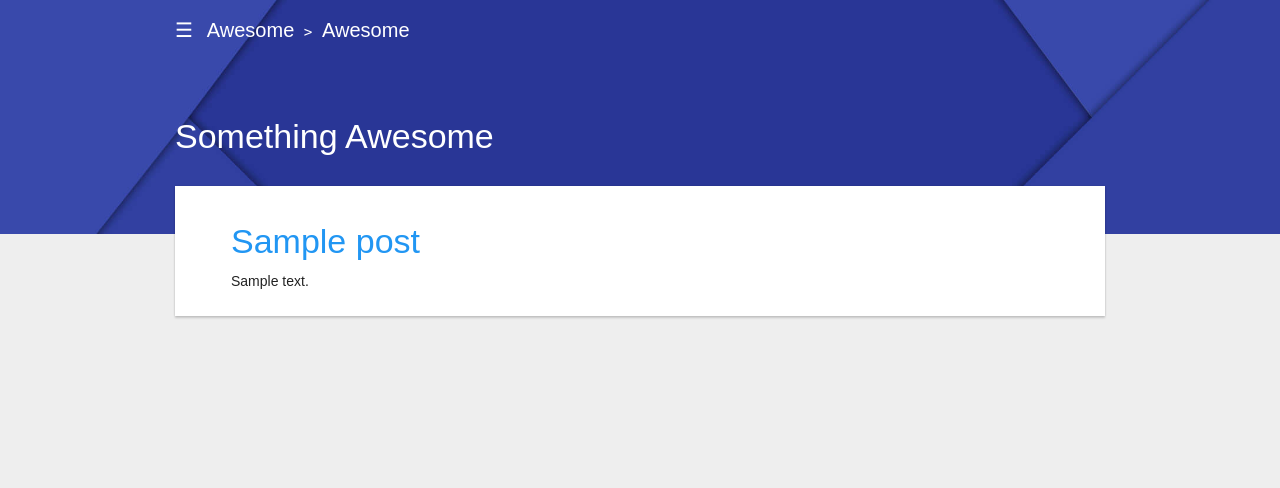
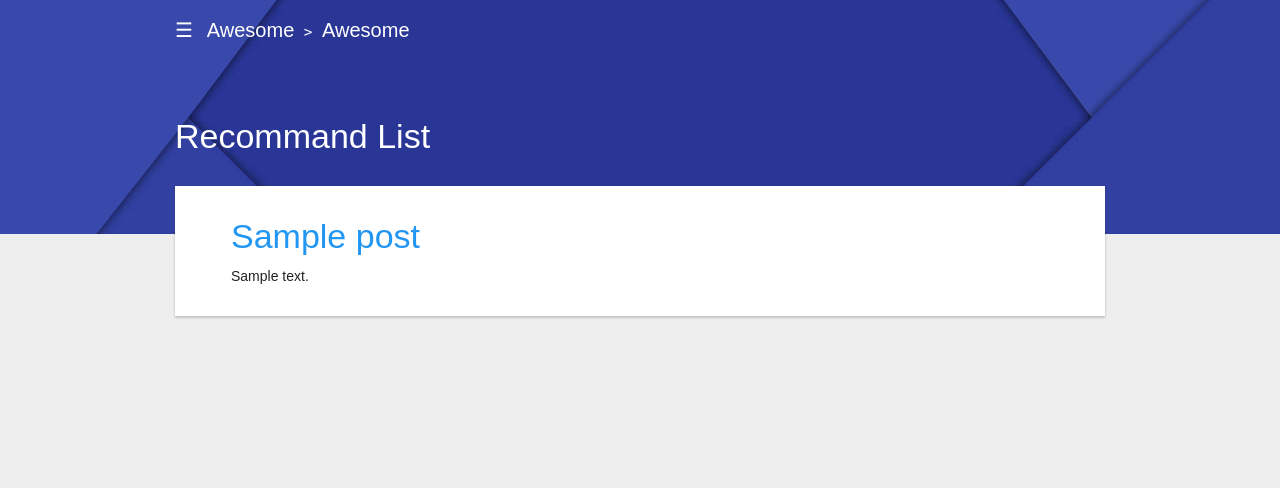
Before and after one commit to BearKidsTeam/Awesome, a Django app: template awesome/templates/awesome/thread_list.html in a window 1280 px wide. Shown: the top 488 px of the page. Run offline with Django 3.2, Linux system fonts and the light colour scheme; the template is opened without the code that fills it: values that come from a table or form of the project are taken from there, others are empty; tables that the repository leaves empty hold one stand-in row (values such as "Sample post").

Commit message:
Preview text fix and navigation

```diff
--- a/awesome/models.py
+++ b/awesome/models.py
@@ -25,8 +25,5 @@
 	def plainText(self):
 		return ''.join(BeautifulSoup(self.html()).findAll(text=True))
 
-	def previewText(self):
-		return ''.join(BeautifulSoup(self.html()).findAll(text=True))[0:100]
-
 	def __str__(self):
 		return self.title
--- a/awesome/static/css/style.css
+++ b/awesome/static/css/style.css
@@ -181,7 +181,7 @@
 }
 
 .mui-panel {
-	padding: 15px 56px;
+	padding: 20px 56px;
 }
 
 .mui-appbar .mui--text-title, #sidedrawer-brand > a {
@@ -224,6 +224,10 @@
 	background-color: transparent;
 }
 
+.mui-panel h1 {
+	margin-top: 10px;
+}
+
 ol, ul {
 	margin-bottom: 0;
 	line-height: 1.2;
--- a/awesome/templates/awesome/base.html
+++ b/awesome/templates/awesome/base.html
@@ -5,7 +5,7 @@
     <meta charset="utf-8">
     <meta http-equiv="X-UA-Compatible" content="IE=edge">
     <meta name="viewport" content="width=device-width, initial-scale=1">
-	<title>Awesome</title>
+	<title>{% block title %}{% endblock %}</title>
 	<link rel="stylesheet" href="{% static 'css/mui.min.css' %}">
 	<link rel="stylesheet" href="{% static 'css/style.css' %}">
 	<script src="{% static 'js/mui.min.js' %}"></script>
@@ -20,23 +20,13 @@
       <div class="mui-divider"></div>
       <ul>
         <li>
-          <strong>Category 1</strong>
-          <ul>
-            <li><a href="#">Item 1</a></li>
-            <li><a href="#">Item 2</a></li>
-            <li><a href="#">Item 3</a></li>
-          </ul>
+          <strong><a class="no-deciration" href="{% url 'thread_list' %}">Recommand List</a></strong>
         </li>
         <li>
-          <strong>Category 2</strong>
-          <ul>
-            <li><a href="#">Item 1</a></li>
-            <li><a href="#">Item 2</a></li>
-            <li><a href="#">Item 3</a></li>
-          </ul>
+          <strong>Explorer</strong>
         </li>
         <li>
-          <strong>Category 3</strong>
+          <strong>Category</strong>
           <ul>
             <li><a href="#">Item 1</a></li>
             <li><a href="#">Item 2</a></li>
@@ -50,8 +40,8 @@
         <div class="mui-container">
           <a class="sidedrawer-toggle mui--visible-xs-inline-block mui--visible-sm-inline-block js-show-sidedrawer">☰</a>
           <a class="sidedrawer-toggle mui--hidden-xs mui--hidden-sm js-hide-sidedrawer">☰</a>
-          <a class="mui--text-title mui--text-light">Awesome</a> <span class="mui--text-title">﹥</span>
-		  <a class="mui--text-title mui--text-light">Awesome</a>
+          <a href="{% url 'thread_list' %}" class="mui--text-title mui--text-light">Awesome</a> <span class="mui--text-title">﹥</span>
+          <a class="mui--text-title mui--text-light">{{ page.subnav|default:"Awesome" }}</a>
         </div>
       </div>
     </header>
--- a/awesome/templates/awesome/thread_list.html
+++ b/awesome/templates/awesome/thread_list.html
@@ -1,9 +1,13 @@
 {% extends 'awesome/base.html' %}
+
+{% block title %}
+	Recommand List
+{% endblock %}
 
 {% block content %}
 	<div class="content-header" >
 		<div class="mui-container">
-			<h1 class="content-header-title">Something Awesome</h1>
+			<h1 class="content-header-title">Recommand List</h1>
 		</div>
 	</div>
 	<div class="mui-container">
@@ -11,7 +15,7 @@
 		{% for thread in threads %}
 			<div class="mui-panel">
 				<h1><a class="no-deciration" href="{% url 'thread_detail' pk=thread.pk %}">{{ thread.title }}</a></h1>
-				{{ thread.previewText|safe|linebreaks }}
+				{{ thread.plainText|linebreaks|truncatewords:"100" }}
 			</div>
 		{% endfor %}
 	</div>
--- a/awesome/views.py
+++ b/awesome/views.py
@@ -7,8 +7,10 @@
 
 def thread_list(request):
 	threads = Post.objects.filter(published_date__lte=timezone.now()).order_by('published_date')
-	return render(request, 'awesome/thread_list.html', {'threads': threads})
+	page = {'basenav': 'Awesome', 'subnav': 'Recommand List'}
+	return render(request, 'awesome/thread_list.html', {'threads': threads, 'page':page})
 
 def thread_detail(request, pk):
 	thread = get_object_or_404(Post, pk=pk)
-	return render(request, 'awesome/thread_detail.html', {'thread': thread})
+	page = {'basenav': 'Awesome', 'subnav': 'Read List'}
+	return render(request, 'awesome/thread_detail.html', {'thread': thread, 'page':page})
```
Also changed, not shown: awesome/templates/awesome/thread_detail.html (+6 -1 lines).
